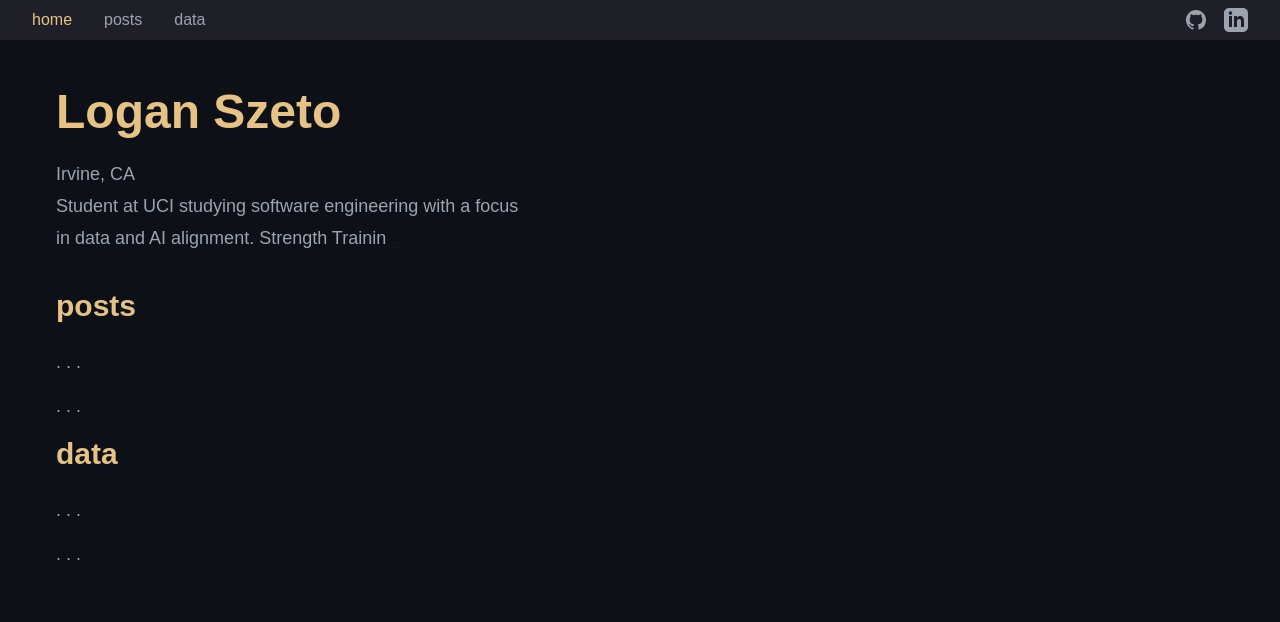
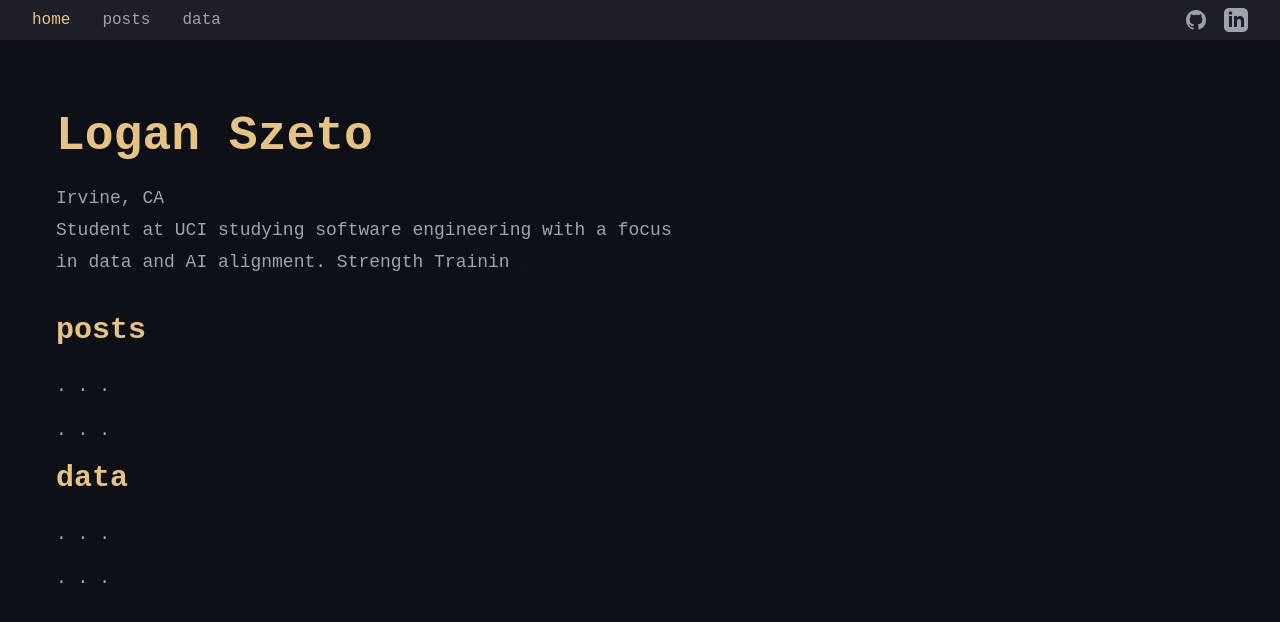
Before and after one commit to loganszeto/loganszeto, a Next.js app: page / in a window 1280 px wide. Shown: the top 622 px of the page. Built offline with nearby package versions, Linux system fonts and the light colour scheme; a web font is replaced by a local one.

Commit message:
Restore font styling in layout.tsx

```diff
--- a/app/layout.tsx
+++ b/app/layout.tsx
@@ -14,9 +14,9 @@ export default function RootLayout({
 }) {
   return (
     <html lang="en">
-      <body>
+      <body style={{ fontFamily: 'Cascadia, monospace' }}>
         <Tabs />
-        <div className="editor-content">
+        <div className="editor-content p-6">
           {children}
         </div>
       </body>
```
